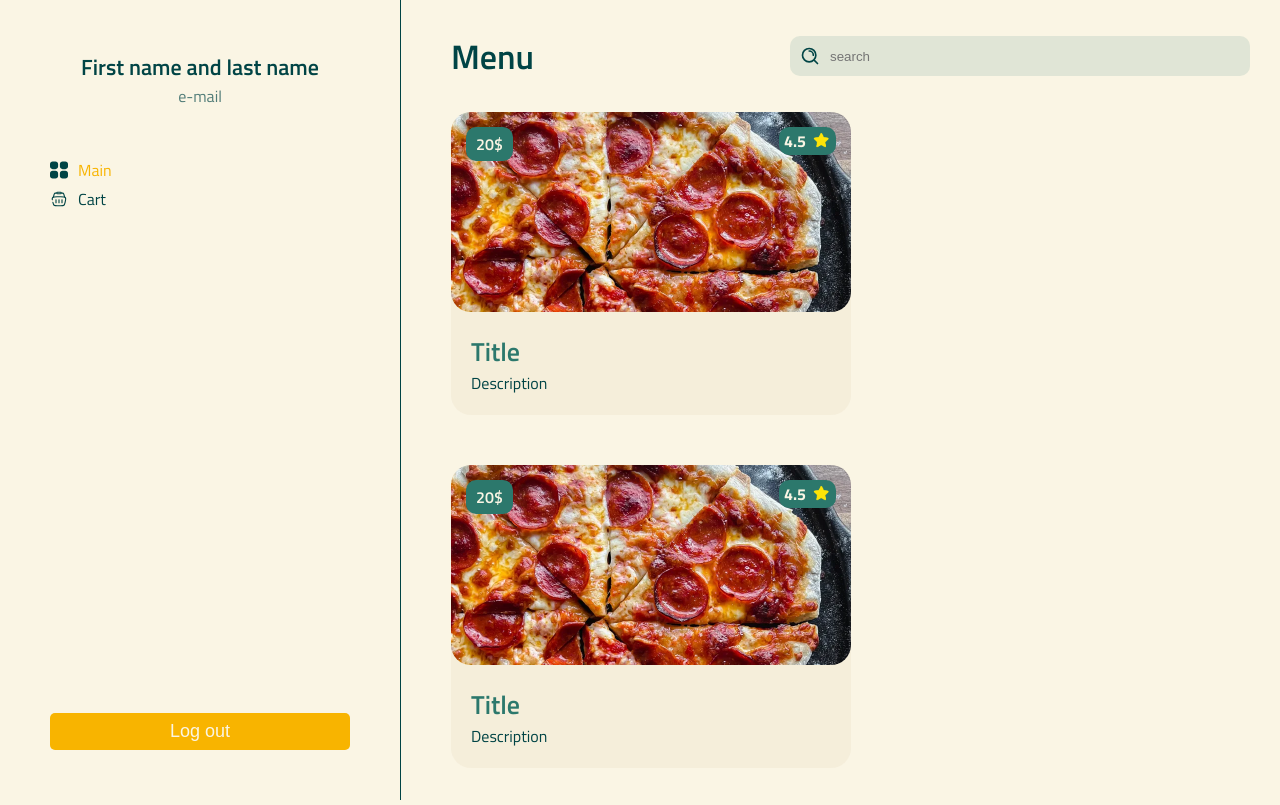
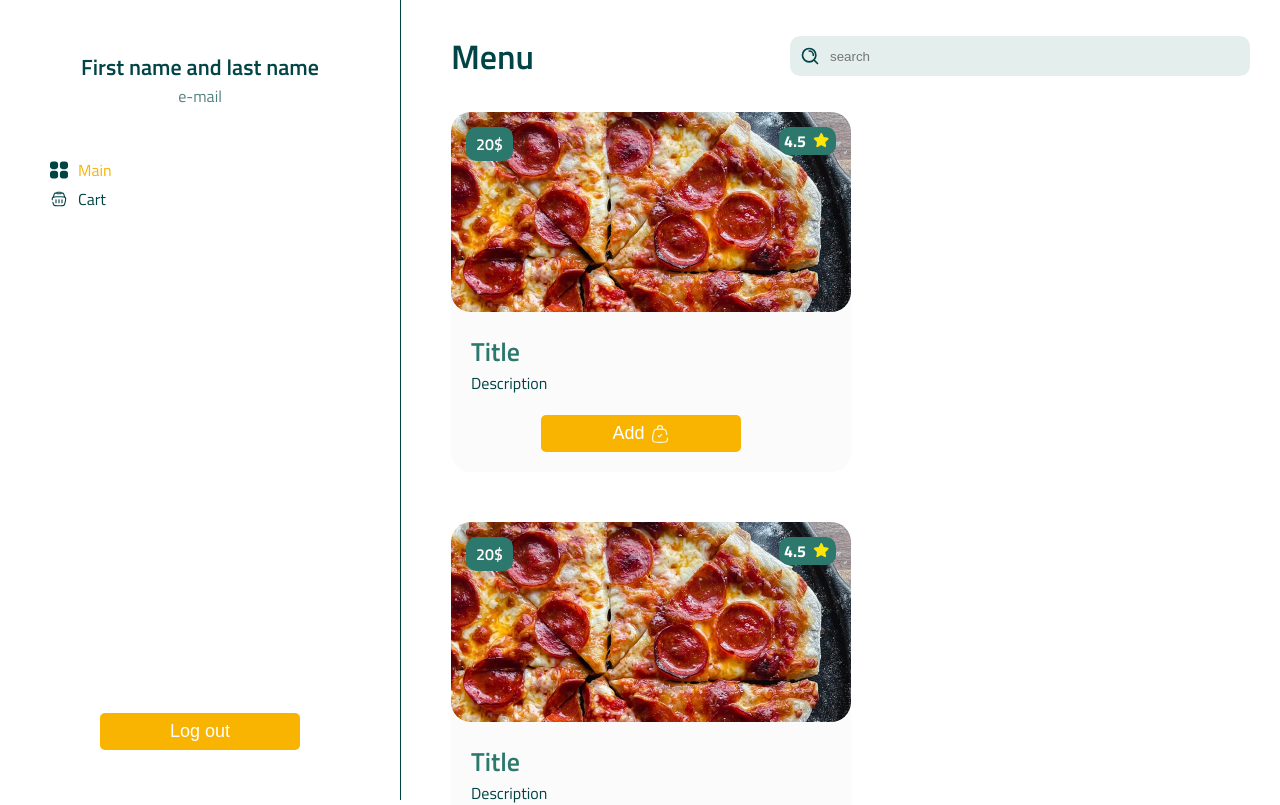
Before and after one commit to tayahanchar/food-app-ts, a React (Vite) app: page / in a window 1280 px wide. Shown: the top 805 px of the page. Built offline with nearby package versions, Linux system fonts and the light colour scheme.

Commit message:
feat: change style and add bag svg

```diff
--- a/src/components/Card/Card.module.css
+++ b/src/components/Card/Card.module.css
@@ -2,8 +2,9 @@
   position: relative;
   display: flex;
   flex-direction: column;
-  background-color: rgba(215, 192, 161, 0.154);
+  background-color: rgba(237, 235, 235, 0.222);
   border-radius: 20px;
+  padding-bottom: 20px;
 }
 
 .img {
@@ -53,3 +54,8 @@
   width: 20px;
   height: 20px;
 }
+
+.bag {
+  width: 20px;
+  height: 20px;
+}
--- a/src/components/Card/Card.tsx
+++ b/src/components/Card/Card.tsx
@@ -1,3 +1,4 @@
+import Button from "../Button/Button";
 import styles from "./Card.module.css";
 
 const Card = () => {
@@ -13,6 +14,10 @@ const Card = () => {
         <p className={styles.title}>Title</p>
         <p>Description</p>
       </div>
+      <Button className="button button-right">
+        Add
+        <img className={styles.bag} src="./bag.svg" alt="bag" />
+      </Button>
     </div>
   );
 };
--- a/src/index.css
+++ b/src/index.css
@@ -1,5 +1,5 @@
 :root {
-  --background-color: #faf5e4;
+  --background-color: white;
   --yellow-color: #f8b400;
   --green-color: #2c786c;
   --text-color: #004445;
@@ -31,6 +31,7 @@ body {
   border-radius: 5px;
   padding: 8px 25px;
   cursor: pointer;
+  width: 200px;
 }
 
 .button:hover {
@@ -47,4 +48,14 @@ body {
 
 .button-end {
   margin-top: auto;
+  align-self: center;
 }
+
+.button-right {
+  align-self: center;
+  margin-right: 20px;
+  display: flex;
+  align-items: center;
+  justify-content: center;
+  gap: 5px;
+}
```
Also changed, not shown: public/bag.svg (added).
